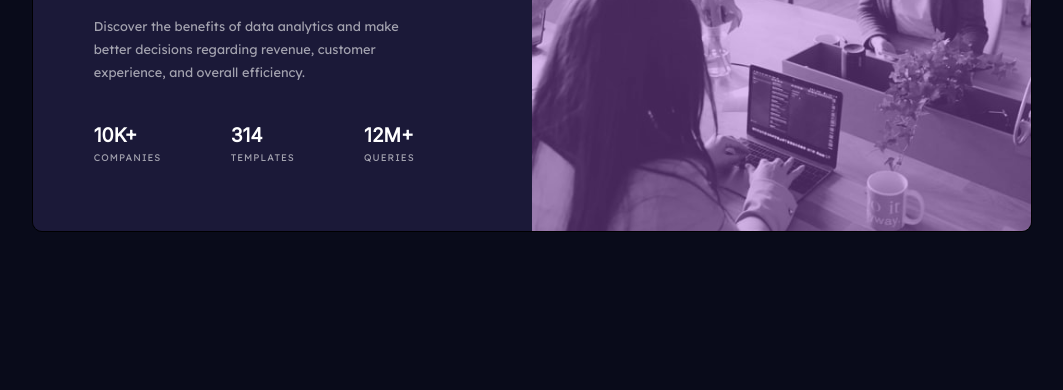
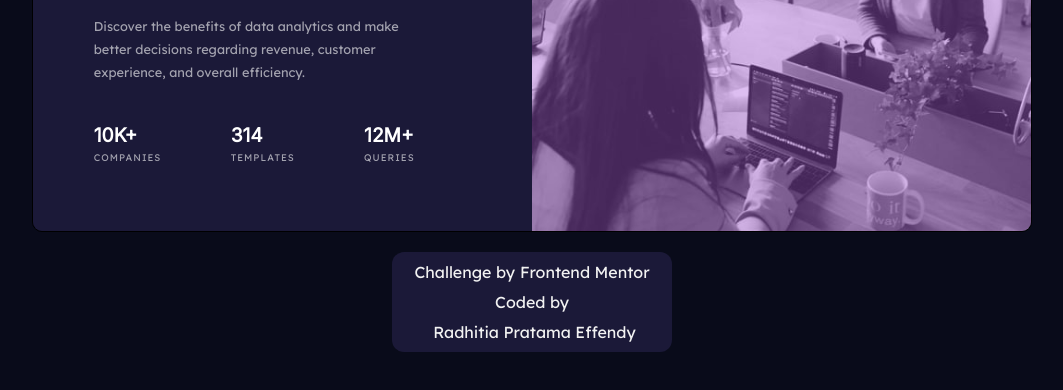
Before and after one commit to radhitiapratama/stats-preview-card, a plain HTML site: page index.html in a window 1280 px wide. Shown: the part 318-708 px from the top of the page, without its empty margins (108-1171 px from the left). Drawn offline with Linux system fonts and the light colour scheme.

Commit message:
menambahkan copyright

```diff
--- a/index.html
+++ b/index.html
@@ -41,8 +41,21 @@
       <div class="hero"></div>
     </div>
   </body>
+  <div class="attribution">
+    Challenge by
+    <a
+      href="https://www.frontendmentor.io?ref=challenge"
+      target="_blank"
+      class="copyright"
+      >Frontend Mentor</a
+    >
+    Coded by
+    <a
+      href="https://www.instagram.com/rdhit_/"
+      target="_blank"
+      class="copyright"
+      id="name"
+      >Radhitia Pratama Effendy</a
+    >
+  </div>
 </html>
-<!-- <div class="attribution">
-  Challenge by <a href="https://www.frontendmentor.io?ref=challenge" target="_blank">Frontend Mentor</a>.
-  Coded by <a href="#">Your Name Here</a>.
-</div> -->
--- a/style.css
+++ b/style.css
@@ -13,6 +13,7 @@ body {
   justify-content: center;
   align-items: center;
   background-color: hsl(233, 47%, 7%);
+  flex-direction: column;
 }
 
 .card-container {
@@ -99,6 +100,49 @@ section .info p {
   opacity: 0.4;
 }
 
+.attribution {
+  display: flex;
+  max-width: 280px;
+  height: 100px;
+  flex-wrap: wrap;
+  align-items: center;
+  justify-content: center;
+  background-color: hsl(244, 38%, 16%);
+  color: hsl(0, 0%, 95%);
+  font-family: "Lexend Deca";
+  font-size: 1rem;
+  border-radius: 12px;
+  padding: 5px 10px;
+  margin: 20px 0;
+}
+
+.attribution .copyright {
+  margin-left: 5px;
+  text-decoration: none;
+  color: hsl(0, 0%, 95%);
+  font-family: "Lexend Deca";
+}
+
+#name {
+  position: relative;
+}
+#name::after {
+  content: "";
+  position: absolute;
+  bottom: -4px;
+  left: 0;
+  width: 100%;
+  height: 2px;
+  background-color: hsl(277, 64%, 61%);
+  transform: scaleX(0);
+  transform-origin: right;
+  transition: transform 0.3s;
+}
+#name:hover::after {
+  transform: scaleX(1);
+  transform-origin: left;
+}
+
 @media screen and (min-width: 601px) and (max-width: 900px) {
   body {
     width: 100%;
@@ -162,6 +206,10 @@ section .info p {
   main section .info {
     margin: 10px 0;
   }
+
+  .attribution {
+    margin: 0 0 20px 0;
+  }
 }
 
 @media screen and (max-width: 600px) {
@@ -218,6 +266,10 @@ section .info p {
 
   main section .info {
     margin: 10px 0;
+  }
+
+  .attribution {
+    margin: 0 0 20px 0;
   }
 }
 
@@ -276,4 +328,8 @@ section .info p {
   main section .info {
     margin: 10px 0px;
   }
+
+  .attribution {
+    margin: 0 0 20px 0;
+  }
 }
```
